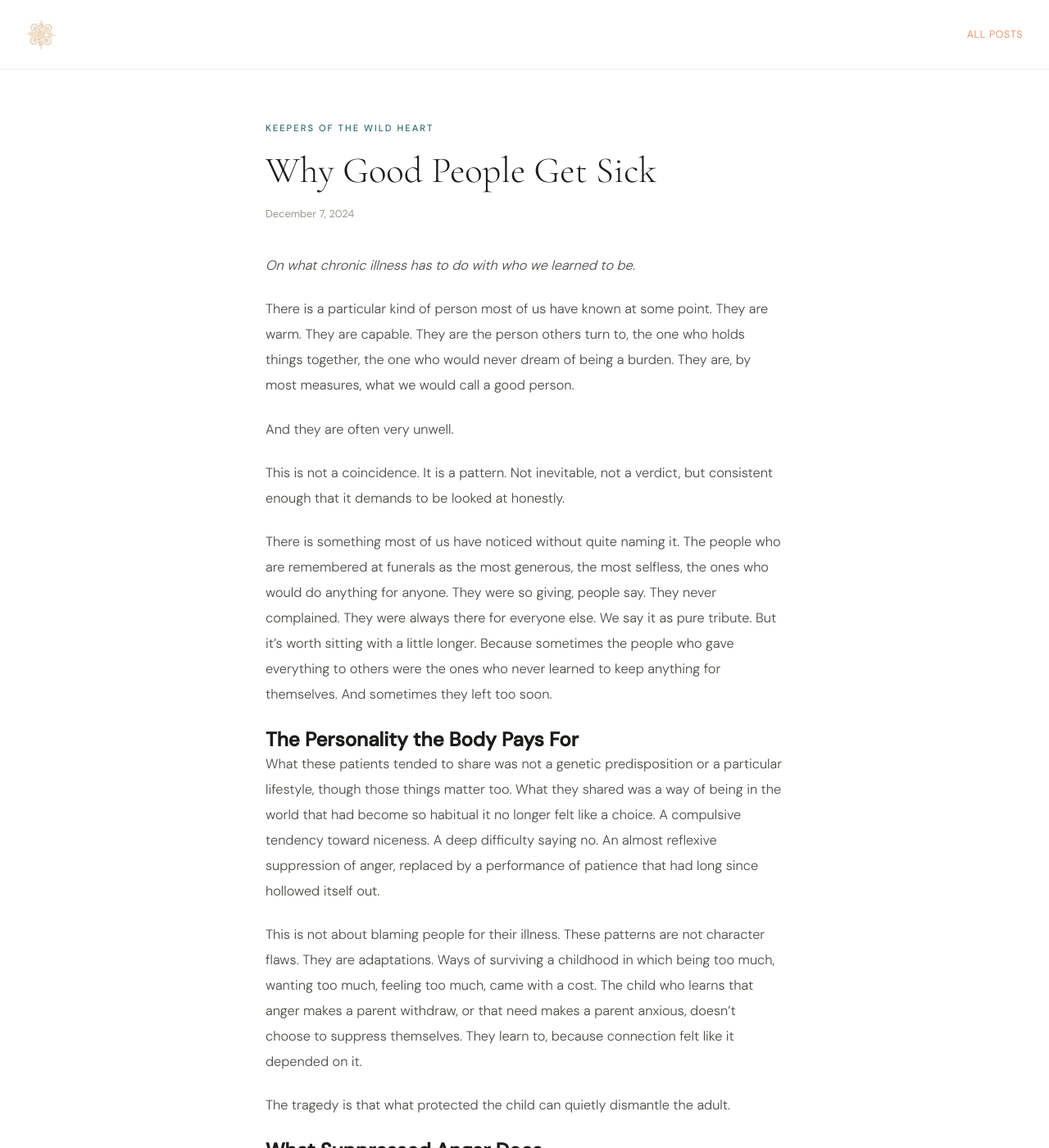
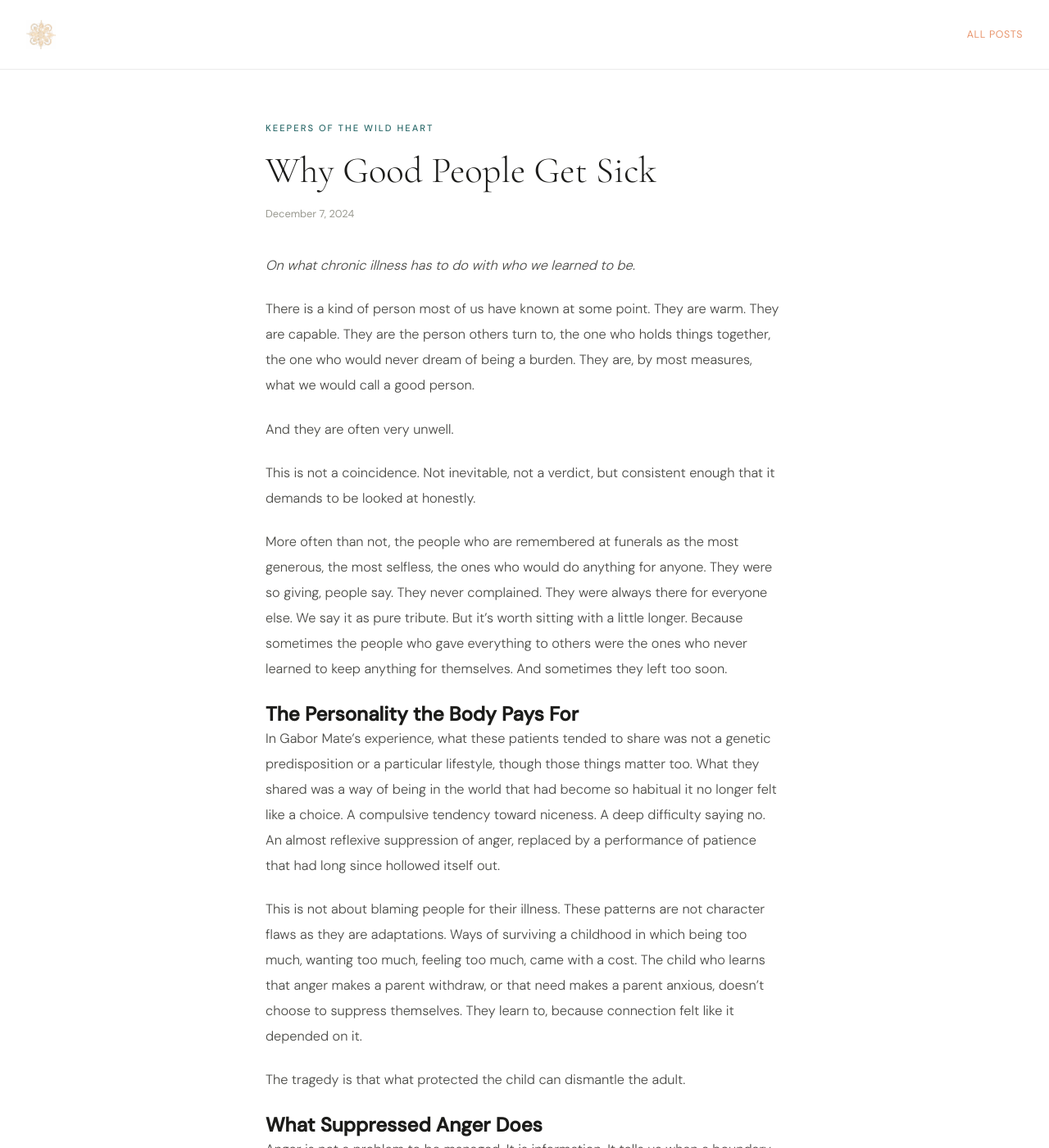
Before and after one commit to Blubell26/giuliapacciotti.com, a Jekyll site: the page built from _posts/2024-12-07-why-good-people-get-sick.md, in a window 1280 px wide and 1400 px high. Shown: the whole window at 82% size. Built offline with Jekyll 4.4.1, drawn with Linux system fonts in a browser that asks for light colours; comment, search, counter and statistics services are not loaded; some of the changed text lies outside the part shown.

Commit message:
Update 2024-12-07-why-good-people-get-sick.md

```diff
--- a/_posts/2024-12-07-why-good-people-get-sick.md
+++ b/_posts/2024-12-07-why-good-people-get-sick.md
@@ -9,29 +9,29 @@ thumb:
 
 *On what chronic illness has to do with who we learned to be.*
 
-There is a particular kind of person most of us have known at some point. They are warm. They are capable. They are the person others turn to, the one who holds things together, the one who would never dream of being a burden. They are, by most measures, what we would call a good person.
+There is a kind of person most of us have known at some point. They are warm. They are capable. They are the person others turn to, the one who holds things together, the one who would never dream of being a burden. They are, by most measures, what we would call a good person.
 
 And they are often very unwell.
 
-This is not a coincidence. It is a pattern. Not inevitable, not a verdict, but consistent enough that it demands to be looked at honestly.
+This is not a coincidence. Not inevitable, not a verdict, but consistent enough that it demands to be looked at honestly.
 
-There is something most of us have noticed without quite naming it. The people who are remembered at funerals as the most generous, the most selfless, the ones who would do anything for anyone. They were so giving, people say. They never complained. They were always there for everyone else. We say it as pure tribute. But it’s worth sitting with a little longer. Because sometimes the people who gave everything to others were the ones who never learned to keep anything for themselves. And sometimes they left too soon.
+More often than not, the people who are remembered at funerals as the most generous, the most selfless, the ones who would do anything for anyone. They were so giving, people say. They never complained. They were always there for everyone else. We say it as pure tribute. But it’s worth sitting with a little longer. Because sometimes the people who gave everything to others were the ones who never learned to keep anything for themselves. And sometimes they left too soon.
 
 ## The Personality the Body Pays For
 
-What these patients tended to share was not a genetic predisposition or a particular lifestyle, though those things matter too. What they shared was a way of being in the world that had become so habitual it no longer felt like a choice. A compulsive tendency toward niceness. A deep difficulty saying no. An almost reflexive suppression of anger, replaced by a performance of patience that had long since hollowed itself out.
+In Gabor Mate's experience, what these patients tended to share was not a genetic predisposition or a particular lifestyle, though those things matter too. What they shared was a way of being in the world that had become so habitual it no longer felt like a choice. A compulsive tendency toward niceness. A deep difficulty saying no. An almost reflexive suppression of anger, replaced by a performance of patience that had long since hollowed itself out.
 
-This is not about blaming people for their illness. These patterns are not character flaws. They are adaptations. Ways of surviving a childhood in which being too much, wanting too much, feeling too much, came with a cost. The child who learns that anger makes a parent withdraw, or that need makes a parent anxious, doesn’t choose to suppress themselves. They learn to, because connection felt like it depended on it.
+This is not about blaming people for their illness. These patterns are not character flaws as they are adaptations. Ways of surviving a childhood in which being too much, wanting too much, feeling too much, came with a cost. The child who learns that anger makes a parent withdraw, or that need makes a parent anxious, doesn’t choose to suppress themselves. They learn to, because connection felt like it depended on it.
 
-The tragedy is that what protected the child can quietly dismantle the adult.
+The tragedy is that what protected the child can dismantle the adult.
 
 ## What Suppressed Anger Does
 
 Anger is not a problem to be managed. It is information. It tells us when a boundary has been crossed, when something is wrong, when we are giving more than we have. In a healthy system, it arises, it is felt, it is acted on in some form, and it moves through.
 
-But for many people, anger never learned how to move. It was too dangerous. So instead of being expressed, it turns inward. It becomes depression, or chronic pain, or the kind of fatigue that sleep never quite touches. It becomes the autoimmune condition in which the body, having had no other outlet, begins to attack itself.
+But for many people, anger never learned how to move. It was too dangerous. So instead of being expressed, it turns inward. It becomes depression, or chronic pain, or the kind of fatigue that sleep never fixes. It becomes the autoimmune condition in which the body, having had no other outlet, begins to attack itself.
 
-That last image is not metaphorical. The immune system and the nervous system are in constant communication. When the emotional body is chronically in a state of suppression and alert, the physical body registers it. Over years, over decades, that registration becomes disease.
+That last image is not metaphorical. The immune system and the nervous system are in constant communicatio, so when the emotional body is chronically in a state of suppression and alert, the physical body registers it. Over years, over decades, that registration becomes disease.
 
 ## This Is Not a Diagnosis
 
@@ -39,6 +39,4 @@ It would be easy to read all of this as a new way to feel guilty for being sick.
 
 The question being raised is a different one. Not what is wrong with your body, but what has your body been living with. Not who is to blame, but what has never been given room to exist.
 
-The good news, if there is any, is that patterns learned can be unlearned. Not quickly, not without difficulty, but the body is not static. It responds to what we bring to it. And sometimes the most healing thing we can do is to stop being so relentlessly good, and start being honest instead.
-
-*If this territory pulls at you, Gabor Maté’s work is worth going to directly. When the Body Says No is where most people start.*
+The good news, if there is any, is that patterns learned can be unlearned because the body is not static. It responds to what we bring to it. And sometimes the most healing thing we can do is to stop being so relentlessly good, and start being honest instead.
```
